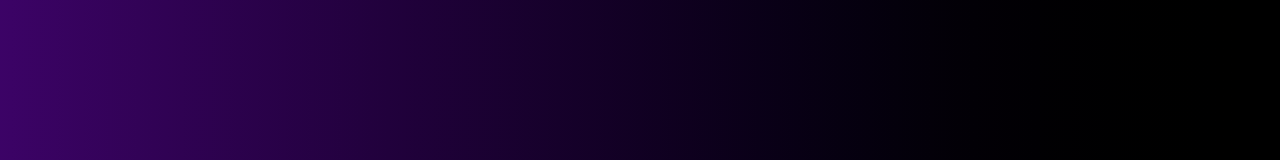
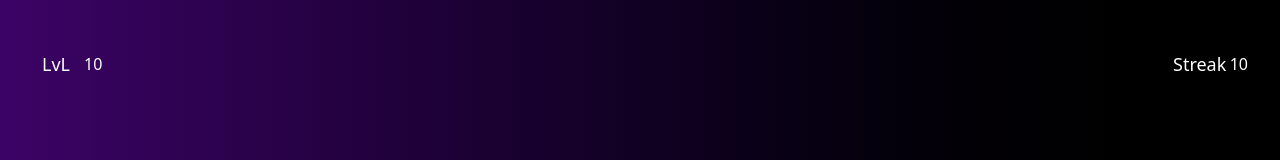
Before and after one commit to silverPalets/calithtanics-tracker, a React (Vite) app: page / in a window 1280 px wide. Shown: the top 160 px of the page. Built offline with nearby package versions, Linux system fonts and the light colour scheme.

Commit message:
level and streak elements
creating color variables in index.css and putting created elements in header giving some padding to background element

```diff
--- a/src/App.jsx
+++ b/src/App.jsx
@@ -1,11 +1,17 @@
 import "./index.css";
 import Background from "./Background";
+import LvlStatus from "./LvlStatus.jsx";
+import Streak from "./Streak.jsx";
+
 
 function App() {
   return (
     <>
-      <Background>
-
+      <Background className="">
+        <header className="flex justify-between items-center">
+          <LvlStatus />
+          <Streak/>
+        </header>
       </Background>
     </>
   );
--- a/src/Background.jsx
+++ b/src/Background.jsx
@@ -1,11 +1,15 @@
+import PropTypes from 'prop-types'
 
-
-function Background(props) {
+function Background({children}) {
   return (
-    <div className="h-screen bg-linear-to-r from-purple-950 to-black">
-    {props.children}
+    <div className="h-screen bg-linear-to-r from-purple-950 to-black px-8 pt-10">
+    {children}
     </div>
   )
 }
 
+Background.propTypes = {
+  children: PropTypes.node.isRequired,
+};
+
 export default Background
--- /dev/null
+++ b/src/LvlStatus.jsx
@@ -0,0 +1,25 @@
+let maxDeg = 360;
+let nextLvl = 40;
+let calcXp = ((35 * maxDeg) / nextLvl) % 361;
+
+function LvlStatus() {
+  return (
+    <div className="flex justify-center items-center">
+      <div className="flex justify-center items-center ">
+        <div
+          className={`w-12 h-12 rounded-full flex justify-center items-center`}
+          style={{
+            background: `conic-gradient(from 110deg, var(--color-lvlFill) ${calcXp}deg, #ffffff00 0deg)`,
+            maskImage: "radial-gradient(circle, transparent 60%, white 61%)",
+            WebkitMaskImage:
+              "radial-gradient(circle, transparent 63%, white 64%)",
+          }}
+        ></div>
+        <div className="text-white absolute text-lg font-light">LvL</div>
+      </div>
+      <h3 className="text-white ml-1">10</h3>
+    </div>
+  );
+}
+
+export default LvlStatus;
--- /dev/null
+++ b/src/Streak.jsx
@@ -0,0 +1,24 @@
+let goalStreak = 10;
+let streak = (10 * 280) / goalStreak;
+
+function Streak() {
+  return (
+    <div className="flex justify-center items-center">
+      <div className="flex justify-center items-center mr-3.5">
+        <div
+          className={`w-12 h-12 rounded-full flex justify-center items-center`}
+          style={{
+            background: `conic-gradient(from 130deg, var(--color-streak) ${streak}deg, #ffffff00 0deg)`,
+            maskImage: "radial-gradient(circle, transparent 60%, white 61%)",
+            WebkitMaskImage:
+              "radial-gradient(circle, transparent 63%, white 64%)",
+          }}
+        ></div>
+        <div className="text-white absolute text-lg font-light ml-6">Streak</div>
+      </div>
+      <h3 className="text-white ml-1">10</h3>
+    </div>
+  );
+}
+
+export default Streak;
--- a/src/index.css
+++ b/src/index.css
@@ -1 +1,6 @@
 @import "tailwindcss";
+
+@theme {
+  --color-lvlFill: #00A8FF;
+  --color-streak: #FFA514;
+}
```
